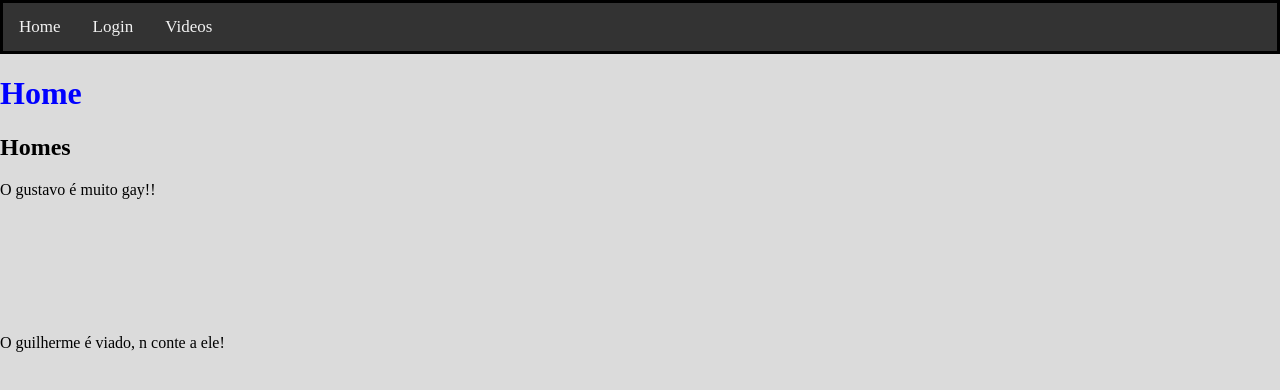
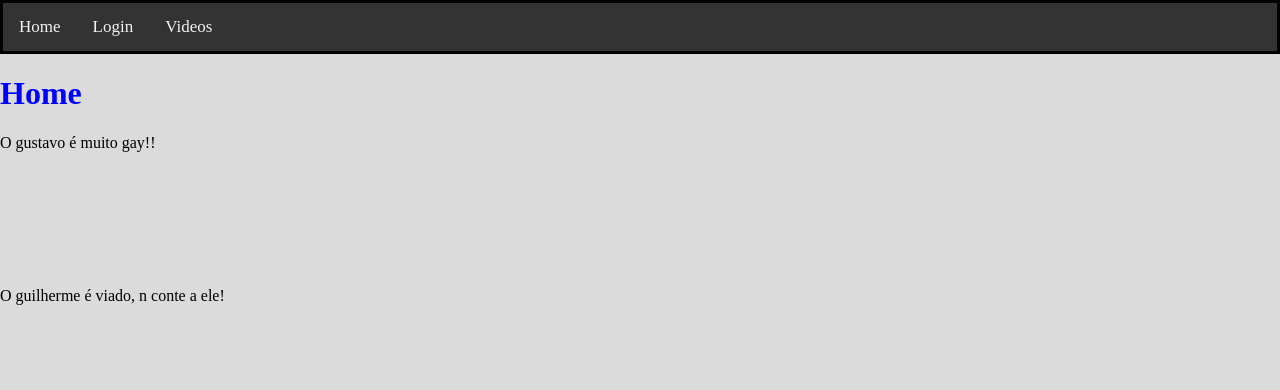
Before and after one commit to JonasHenning/frontendentra21, a plain HTML site: page index.html in a window 1280 px wide. Drawn offline with nearby package versions, Linux system fonts and the light colour scheme.

Commit message:
removedhomescommnad

```diff
--- a/index.html
+++ b/index.html
@@ -27,7 +27,7 @@
 
 
     <h1>Home</h1>
-    <h2>Homes</h2>
+
     <p> O gustavo é muito gay!!</p>
     <button onclick="myFunction()"></button>
 
```
